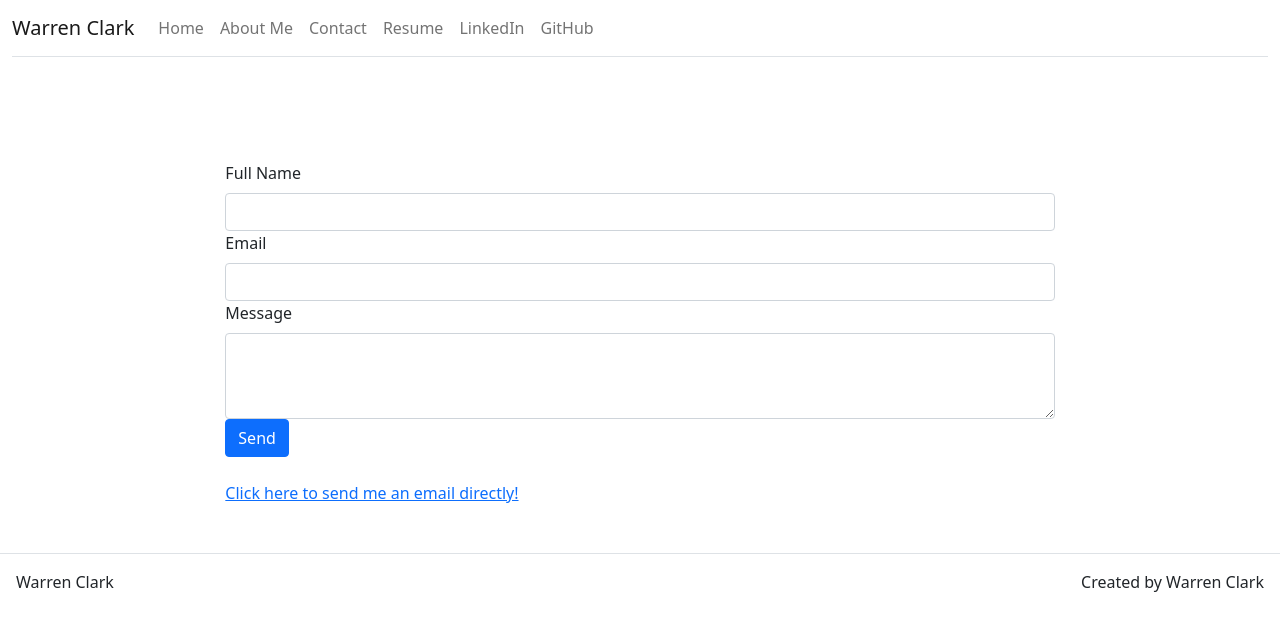
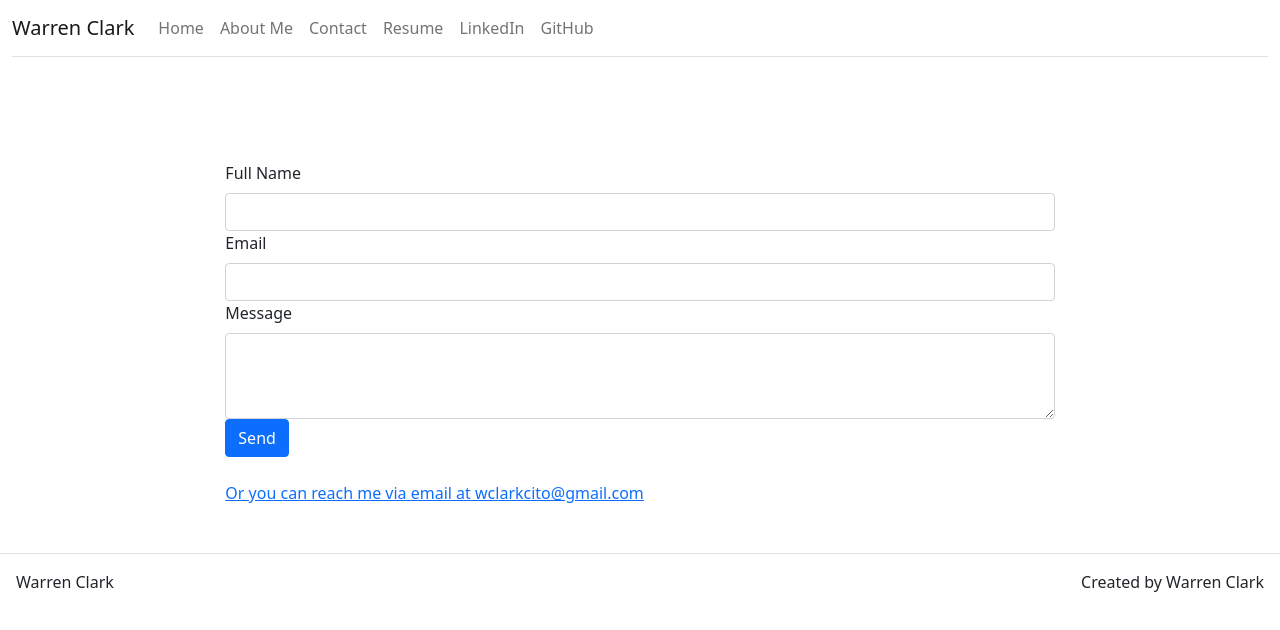
Before and after one commit to wclarkcito/portfolio, a React (Create React App) app: page /contact in a window 1280 px wide. Shown: the top 630 px of the page. Built offline with nearby package versions, Linux system fonts and the light colour scheme.

Commit message:
modified the text to email link

```diff
--- a/src/pages/ContactPage.js
+++ b/src/pages/ContactPage.js
@@ -101,7 +101,7 @@ class ContactPage extends React.Component {
                     </br>
 
 
-                    <a href="mailto:Wclarkcito@gmail.com">Click here to send me an email directly!</a>
+                    <a href="mailto:Wclarkcito@gmail.com">Or you can reach me via email at wclarkcito@gmail.com</a>
 
 
                 </Content>
```
